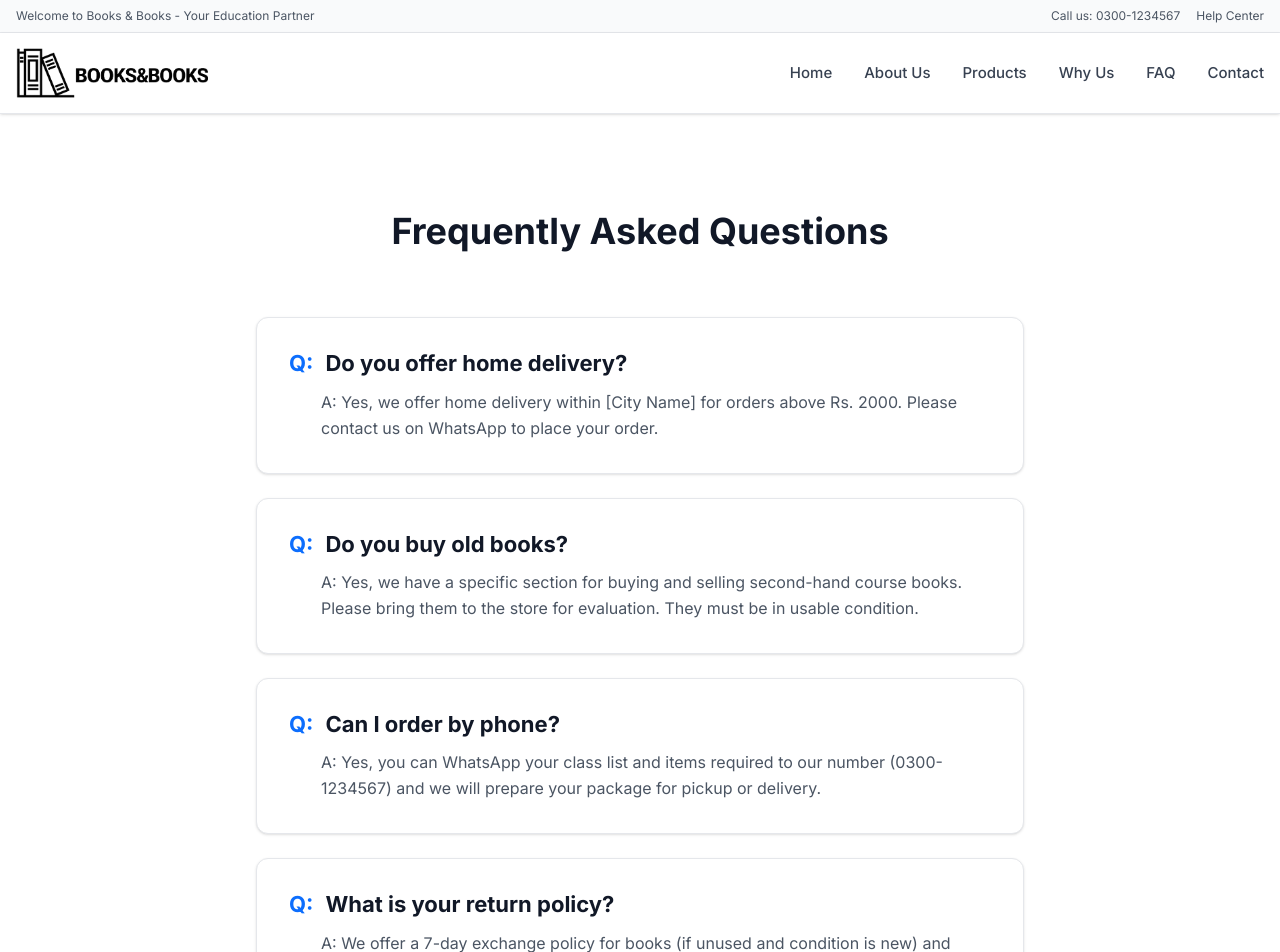
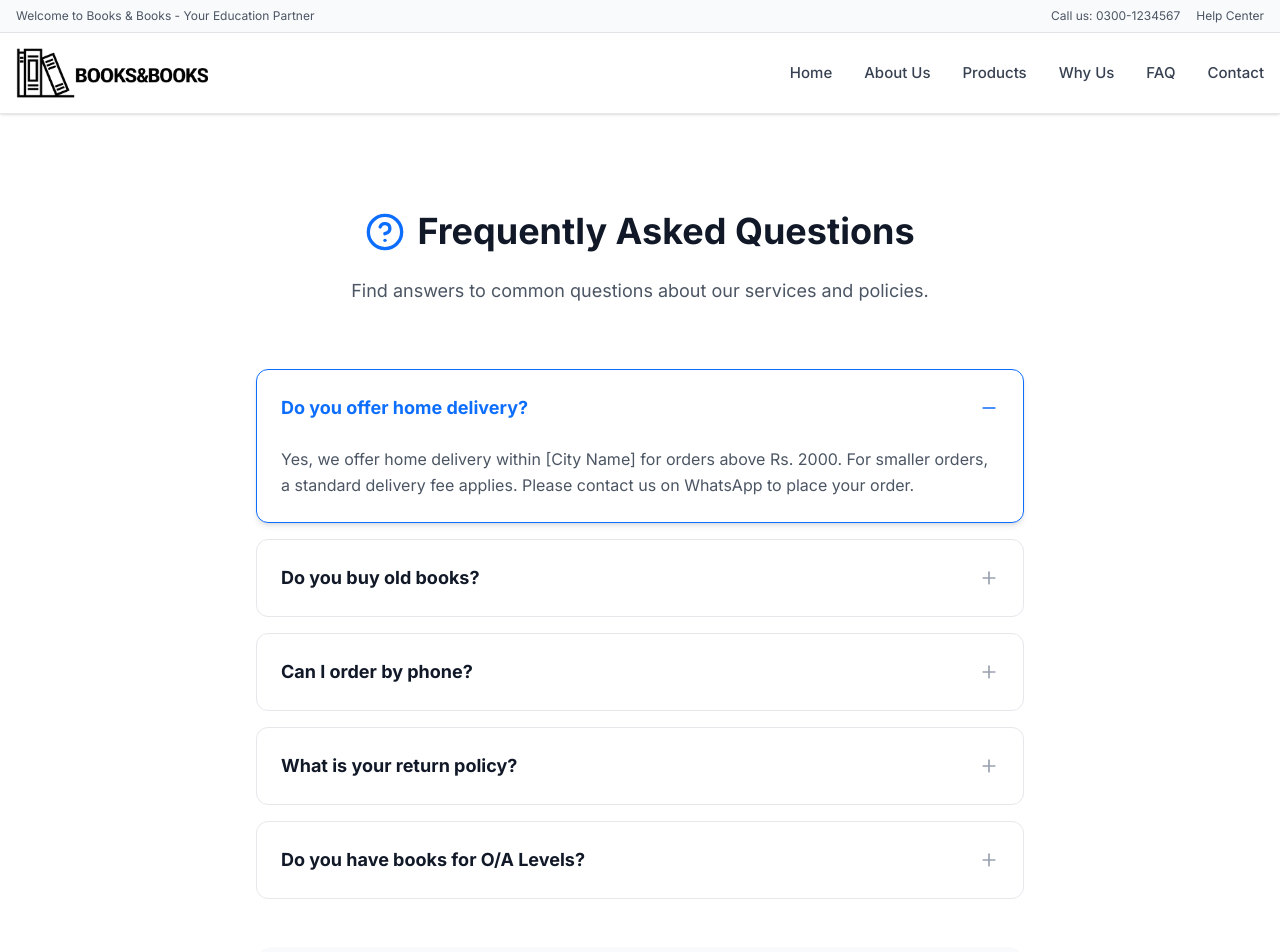
Before and after one commit to JaiKumarSuther/books-books, a Next.js app: page /faq in a window 1280 px wide. Shown: the top 952 px of the page. Built offline with nearby package versions, Linux system fonts and the light colour scheme.

Commit message:
fixed buttons

```diff
--- a/app/faq/page.tsx
+++ b/app/faq/page.tsx
@@ -1,46 +1,83 @@
+"use client";
+
+import { useState } from "react";
+import { Plus, Minus, HelpCircle } from "lucide-react";
+
 export default function FAQ() {
+    const [openIndex, setOpenIndex] = useState<number | null>(0);
+
+    const faqs = [
+        {
+            question: "Do you offer home delivery?",
+            answer: "Yes, we offer home delivery within [City Name] for orders above Rs. 2000. For smaller orders, a standard delivery fee applies. Please contact us on WhatsApp to place your order."
+        },
+        {
+            question: "Do you buy old books?",
+            answer: "Yes, we have a specific section for buying and selling second-hand course books. Please bring them to the store for evaluation. They must be in usable condition (no missing pages, minimal writing)."
+        },
+        {
+            question: "Can I order by phone?",
+            answer: "Absolutely! You can WhatsApp your class list and items required to our number (0300-1234567) and we will prepare your package for pickup or delivery."
+        },
+        {
+            question: "What is your return policy?",
+            answer: "We offer a 7-day exchange policy for books (if unused and condition is new) and uniforms (for size issues). The original receipt is required for any exchange. We do not offer cash refunds."
+        },
+        {
+            question: "Do you have books for O/A Levels?",
+            answer: "Yes, we stock Cambridge curriculum books, past papers (Redspot), and teacher's manuals for O and A Levels. If a specific book is out of stock, we can arrange it for you within 2-3 days."
+        }
+    ];
+
+    const toggleFAQ = (index: number) => {
+        setOpenIndex(openIndex === index ? null : index);
+    };
+
     return (
         <div className="py-16 md:py-24 max-w-[800px] mx-auto px-4">
             <div className="text-center mb-16">
-                <h1 className="text-4xl md:text-5xl font-bold text-gray-900 mb-6">Frequently Asked Questions</h1>
+                <h1 className="text-3xl md:text-5xl font-bold text-gray-900 mb-6 flex items-center justify-center gap-3">
+                    <HelpCircle className="text-primary" size={40} /> Frequently Asked Questions
+                </h1>
+                <p className="text-gray-600 text-lg">
+                    Find answers to common questions about our services and policies.
+                </p>
             </div>
 
-            <div className="space-y-6">
-                <div className="bg-white p-8 rounded-xl shadow-sm border border-gray-200">
-                    <h3 className="text-xl font-bold text-gray-900 mb-3 flex items-start gap-3">
-                        <span className="text-primary">Q:</span> Do you offer home delivery?
-                    </h3>
-                    <p className="text-gray-600 pl-8 leading-relaxed">
-                        A: Yes, we offer home delivery within [City Name] for orders above Rs. 2000. Please contact us on WhatsApp to place your order.
-                    </p>
-                </div>
+            <div className="space-y-4">
+                {faqs.map((faq, index) => (
+                    <div
+                        key={index}
+                        className={`bg-white rounded-xl border transition-all duration-300 overflow-hidden ${openIndex === index ? "border-primary shadow-md" : "border-gray-200 hover:border-gray-300"
+                            }`}
+                    >
+                        <button
+                            onClick={() => toggleFAQ(index)}
+                            className="w-full flex items-center justify-between p-6 text-left focus:outline-none"
+                        >
+                            <span className={`font-bold text-lg ${openIndex === index ? "text-primary" : "text-gray-900"}`}>
+                                {faq.question}
+                            </span>
+                            <span className={`transition-transform duration-300 ${openIndex === index ? "rotate-180 text-primary" : "text-gray-400"}`}>
+                                {openIndex === index ? <Minus size={20} /> : <Plus size={20} />}
+                            </span>
+                        </button>
+                        <div
+                            className={`px-6 text-gray-600 leading-relaxed overflow-hidden transition-all duration-300 ease-in-out ${openIndex === index ? "max-h-48 pb-6 opacity-100" : "max-h-0 opacity-0"
+                                }`}
+                        >
+                            <p>{faq.answer}</p>
+                        </div>
+                    </div>
+                ))}
+            </div>
 
-                <div className="bg-white p-8 rounded-xl shadow-sm border border-gray-200">
-                    <h3 className="text-xl font-bold text-gray-900 mb-3 flex items-start gap-3">
-                        <span className="text-primary">Q:</span> Do you buy old books?
-                    </h3>
-                    <p className="text-gray-600 pl-8 leading-relaxed">
-                        A: Yes, we have a specific section for buying and selling second-hand course books. Please bring them to the store for evaluation. They must be in usable condition.
-                    </p>
-                </div>
-
-                <div className="bg-white p-8 rounded-xl shadow-sm border border-gray-200">
-                    <h3 className="text-xl font-bold text-gray-900 mb-3 flex items-start gap-3">
-                        <span className="text-primary">Q:</span> Can I order by phone?
-                    </h3>
-                    <p className="text-gray-600 pl-8 leading-relaxed">
-                        A: Yes, you can WhatsApp your class list and items required to our number (0300-1234567) and we will prepare your package for pickup or delivery.
-                    </p>
-                </div>
-
-                <div className="bg-white p-8 rounded-xl shadow-sm border border-gray-200">
-                    <h3 className="text-xl font-bold text-gray-900 mb-3 flex items-start gap-3">
-                        <span className="text-primary">Q:</span> What is your return policy?
-                    </h3>
-                    <p className="text-gray-600 pl-8 leading-relaxed">
-                        A: We offer a 7-day exchange policy for books (if unused and condition is new) and uniforms (for size issues). Original receipt is required.
-                    </p>
-                </div>
+            <div className="mt-12 text-center bg-gray-50 p-8 rounded-2xl">
+                <h3 className="font-bold text-gray-900 mb-2">Still have questions?</h3>
+                <p className="text-gray-600 mb-6">Can’t find the answer you’re looking for? Please chat to our friendly team.</p>
+                <a href="/contact" className="inline-block bg-primary hover:bg-primary-hover text-white font-semibold py-3 px-8 rounded-lg transition-colors">
+                    Get in Touch
+                </a>
             </div>
         </div>
     );
--- a/app/globals.css
+++ b/app/globals.css
@@ -103,8 +103,10 @@ a {
   transition: color 0.2s;
 }
 
-a:hover {
-  color: var(--primary-hover);
+/* Global Button Styles to fix hover issues */
+.bg-primary:hover {
+  background-color: var(--primary-hover);
+  color: white !important;
 }
 
 button {
```
